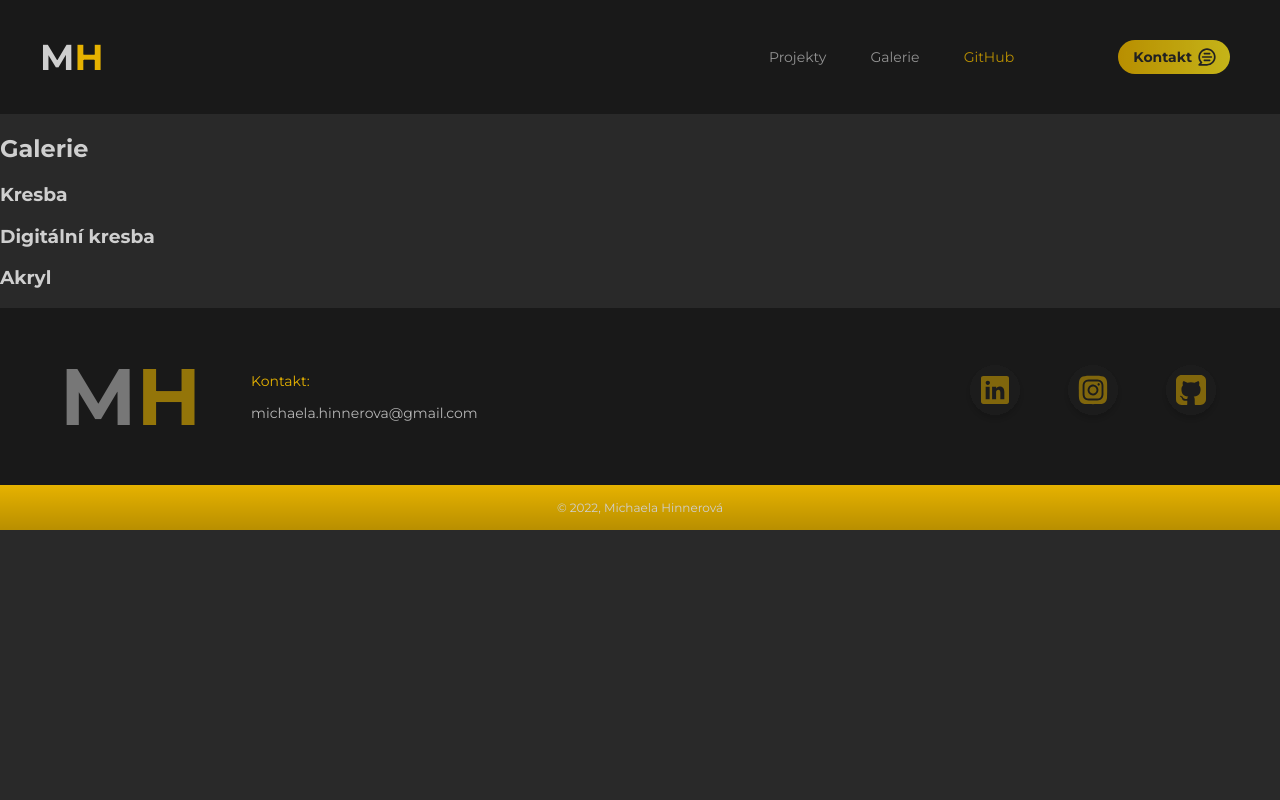
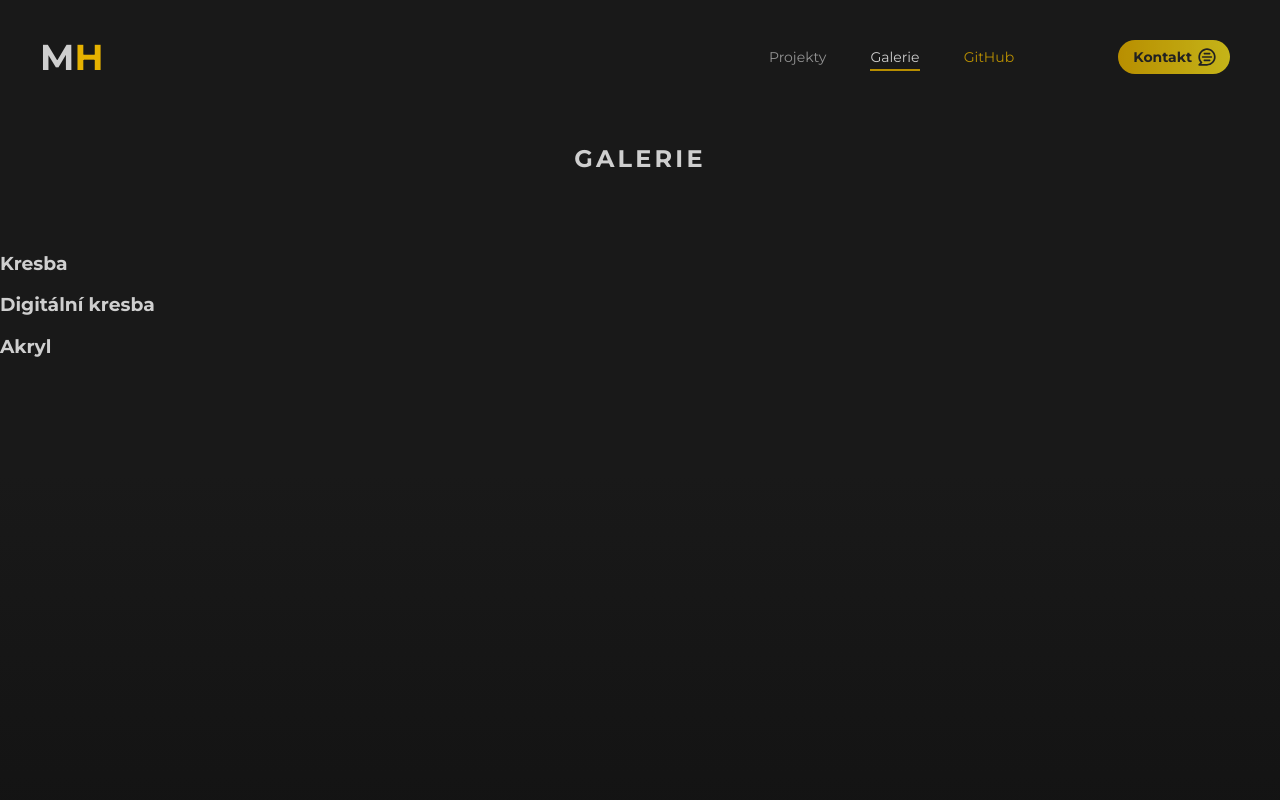
Before and after one commit to MijaHinn/portfolio, an Eleventy site: page gallery.html in a window 1280 px wide. Shown: the top 800 px of the page. Built offline with nearby package versions, Linux system fonts and the light colour scheme; Eleventy itself is replaced by a stand-in of ours; files that its build step writes are made by us from their sources.

Commit message:
Úprava kódu + přidání aktivní položky v menu

```diff
--- a/_includes/partials/header.njk
+++ b/_includes/partials/header.njk
@@ -8,8 +8,8 @@
 
         <ul class="menu__list">
             <div class="menu__items">
-                <li class="menu__item"><a class="menu__link menu__link--underline" href="/projects/">Projekty</a></li>
-                <li class="menu__item"><a class="menu__link menu__link--underline" href="/gallery/">Galerie</a></li>
+                <li class="menu__item"><a class="menu__link menu__link--underline {{ 'menu__link--active' if page.fileSlug === 'projects' }}" href="/projects/">Projekty</a></li>
+                <li class="menu__item"><a class="menu__link menu__link--underline {{ 'menu__link--active' if page.fileSlug === 'gallery' }}" href="/gallery/">Galerie</a></li>
                 <li class="menu__item"><a class="menu__link menu__link--underline menu__github" href="https://github.com/MijaHinn">GitHub</a></li>
                 <li class="menu__item"><a class="menu__link button-contact" href="/contact/"><span class="button-contact__icon">Kontakt</span></a></li>
             </div>
--- a/gallery.html
+++ b/gallery.html
@@ -7,8 +7,8 @@ title: Galerie
     <div class="gallery">
         <h2 class="gallery__title">Galerie</h2>
 
-        <h3>Kresba</h3>
-        <h3>Digitální kresba</h3>
-        <h3>Akryl</h3>
+        <h3 class="gallery__subtitle">Kresba</h3>
+        <h3 class="gallery__subtitle">Digitální kresba</h3>
+        <h3 class="gallery__subtitle">Akryl</h3>
     </div>
 </div>
--- a/scss/_gallery.scss
+++ b/scss/_gallery.scss
@@ -1,2 +1,20 @@
 @use "root";
 @use "colors";
+
+.gallery-container {
+    background-image: linear-gradient(colors.$sec-bg, colors.$sec-bg, #131313);
+}
+
+.gallery {
+    height: 90vh;
+    margin: 0 auto;
+
+    &__title {
+        text-align: center;
+        text-transform: uppercase;
+        margin: 0;
+        padding: 30px 0 60px 0;
+        color: colors.$text-color;
+        letter-spacing: .2rem;
+    }
+}
--- a/scss/_header.scss
+++ b/scss/_header.scss
@@ -135,6 +135,24 @@
                 position: relative;
                 color: #b6b6b6;
                 margin: 10px 15px;
+
+                &--active {
+                    color: #ffffff;
+                }
+
+                &--active::after {
+                    content: '';
+                    position: absolute;
+                    background-color: colors.$primary-c;
+                    width: 100%;
+                    height: 2px;
+                    bottom: -5px;
+                    left: 0;
+                }
+            }
+
+            &__github {
+                color: colors.$primary-c;
             }
 
             &__toggler {
@@ -170,17 +188,18 @@
                 width: auto;
             }
 
+            &__item {
+                padding-right: 20px;
+
+
+            }
+
             &__link {
                 font-size: 14px;
                 position: relative;
                 margin: 20px 10px;
-            }
 
-            &__item {
-                padding-right: 20px;
-            }
-
-            &__link--underline::after {
+                &--underline::after {
                     content: '';
                     position: absolute;
                     background-color: colors.$primary-c;
@@ -189,6 +208,21 @@
                     bottom: -5px;
                     left: 0;
                     transition: 0.4s;
+                }
+
+                &--active {
+                    color: #ffffff;
+                }
+
+                &--active::after {
+                    content: '';
+                    position: absolute;
+                    background-color: colors.$primary-c;
+                    width: 100%;
+                    height: 2px;
+                    bottom: -5px;
+                    left: 0;
+                }
 
             }
 
--- /dev/null
+++ b/scss/_mixins.scss
@@ -0,0 +1,18 @@
+@mixin tablet {
+    @media screen and (min-width: 495px) {
+        @content;
+    }
+}
+
+@mixin pc {
+    @media screen and (min-width: 960px) {
+        @content;
+    }
+}
+
+@mixin title {
+    text-align: center;
+    text-transform: uppercase;
+    margin: 0;
+    letter-spacing: .2rem;
+}
--- a/scss/_projects.scss
+++ b/scss/_projects.scss
@@ -1,4 +1,4 @@
-@use "root";
+
 @use "colors";
 
 .projects-container {
```
Also changed, not shown: css/style.css, scss/_root.scss (line endings or trailing spaces), scss/style.scss (line endings or trailing spaces), 1 other file. Lines whose indentation alone changed are shown as unchanged.
